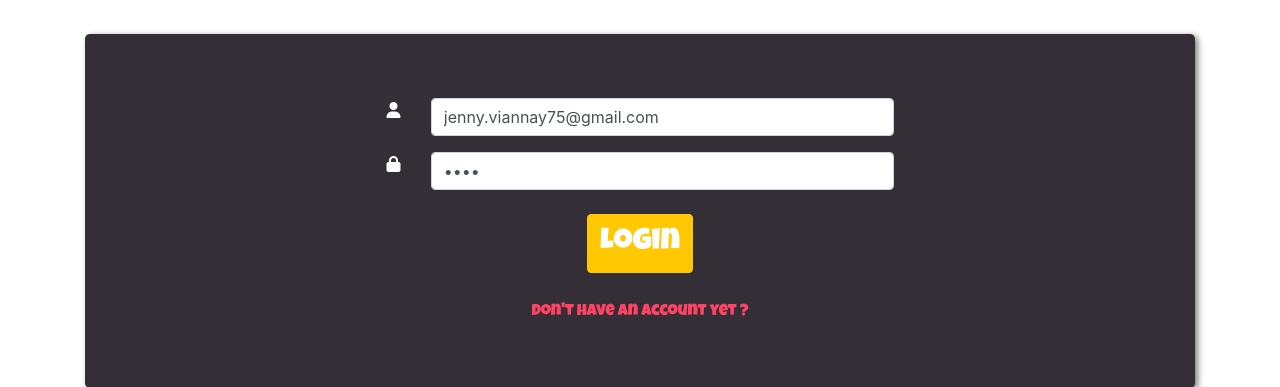
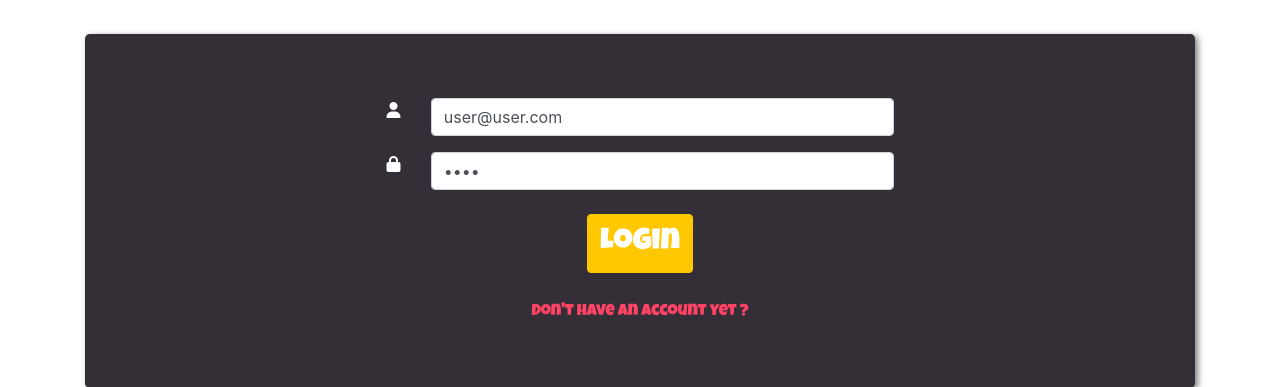
Before and after one commit to JennyViannay/deploy_e-shop, a PHP site: page /security/login in a window 1280 px wide. Shown: the part 142-529 px from the top of the page. Run offline with PHP 8.4, Linux system fonts and the light colour scheme; some libraries are stand-ins or nearby versions.

Commit message:
hotfix form login

```diff
--- a/src/View/Security/login.html.twig
+++ b/src/View/Security/login.html.twig
@@ -28,7 +28,7 @@
 							</div>
 							<div class="col-lg-11 col-xs-12">
 								<input type="email" class="form-control" id="email" name="email"
-									value="jenny.viannay75@gmail.com">
+									value="user@user.com">
 							</div>
 						</div>
 					</div>
```
